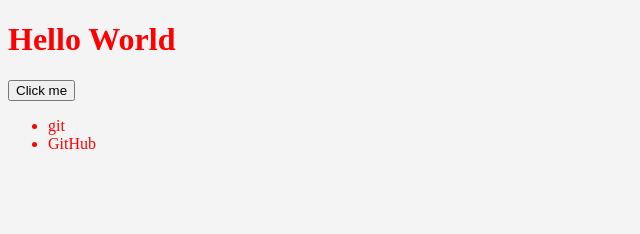
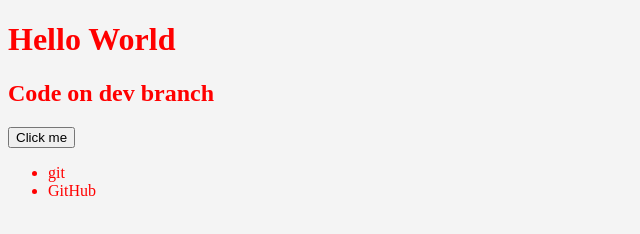
Before and after one commit to karldudley/shaw-intro-to-version, a plain HTML site: page index.html in a window 1280 px wide. Shown: the whole page, without its empty margins (0-640 px from the left). Drawn offline with Linux system fonts and the light colour scheme.

Commit message:
add h2 to main

```diff
--- a/index.html
+++ b/index.html
@@ -12,6 +12,7 @@
 </head>
 <body>
     <h1>Hello World</h1>
+    <h2>Code on dev branch</h2>
 
     <button>
         Click me
```
